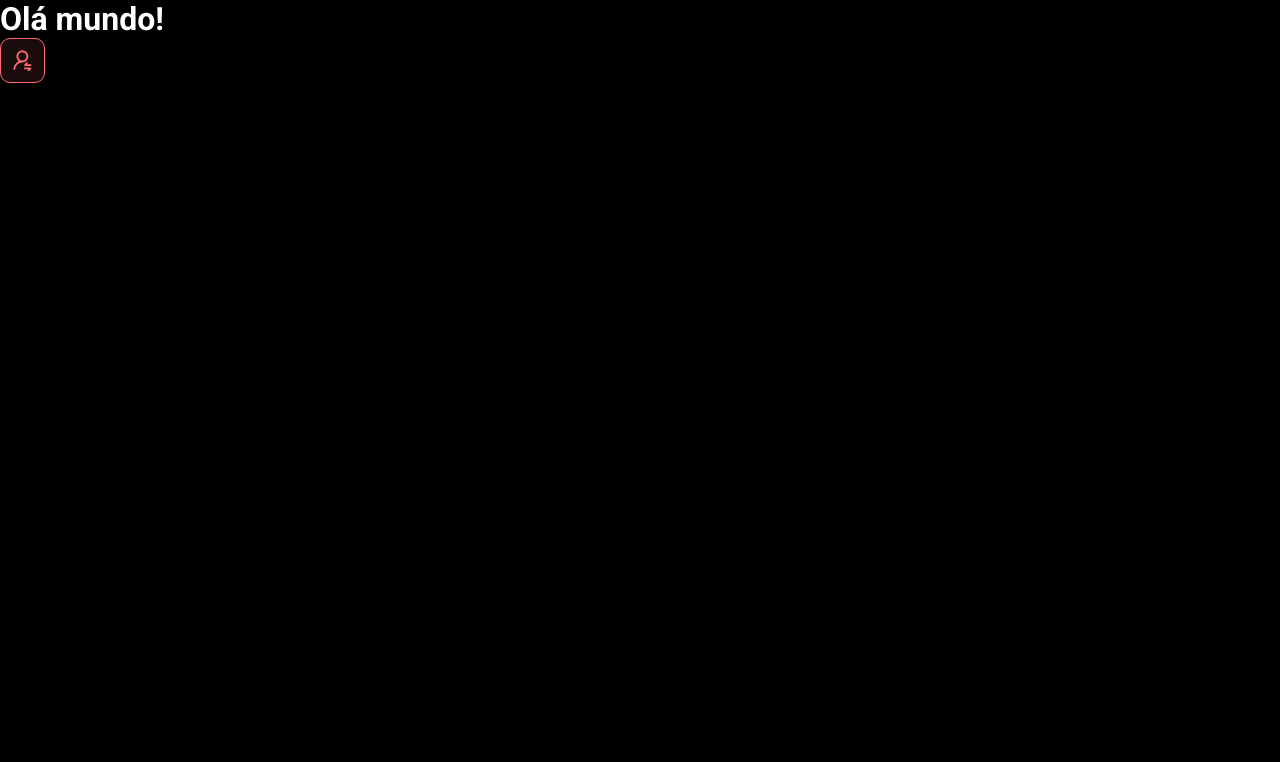
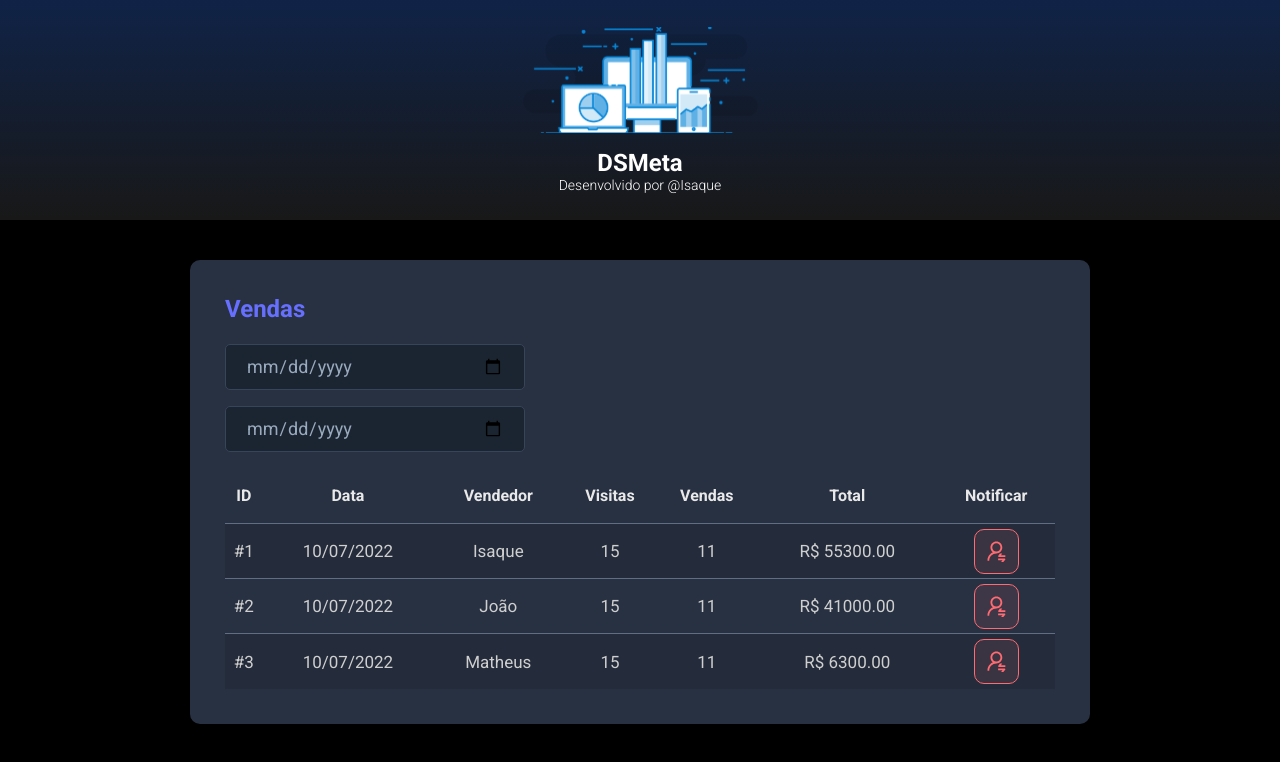
Before and after one commit to Zakeh1480/dsmeta, a React (Vite) app in the folder frontend/: page / in a window 1280 px wide. Shown: the top 762 px of the page. Built offline with nearby package versions, Linux system fonts and the light colour scheme.

Commit message:
Other component

```diff
--- a/frontend/src/App.tsx
+++ b/frontend/src/App.tsx
@@ -1,10 +1,18 @@
+import { Header } from "./components/Header";
 import { NotificationButton } from "./components/NotificationButton";
+import { SalesCard } from "./components/SalesCard";
 
 function App() {
-  return(
+  return (
     <>
-      <h1>Olá mundo!</h1>
-      <NotificationButton/>
+      <Header />
+      <main>
+        <section id="sales">
+          <div className="dsmeta-container">
+            <SalesCard />
+          </div>
+        </section>
+      </main>
     </>
   );
 }
--- /dev/null
+++ b/frontend/src/components/Header/index.tsx
@@ -0,0 +1,17 @@
+import logo from '../../assets/images/logo.svg';
+import './styles.css';
+
+export const Header = () => {
+    return(
+        <header>
+        <div className="dsmeta-logo-container">
+            <img src={logo} alt="logo-dsmeta"/>
+            <h1>DSMeta</h1>
+            <p>
+                Desenvolvido por
+                <a href="https://www.linkedin.com/in/isaque-cruz-dos-santos-040960205" target="_blank"> @Isaque</a>
+            </p>
+        </div>
+    </header>
+    );
+}
--- /dev/null
+++ b/frontend/src/components/Header/styles.css
@@ -0,0 +1,19 @@
+.dsmeta-logo-container {
+    display: flex;
+    flex-direction: column;
+    align-items: center;
+}
+
+.dsmeta-logo-container img {
+    width: 235px;
+}
+
+.dsmeta-logo-container h1 {
+    margin-top: 15px;
+    font-size: 24px;
+}
+
+.dsmeta-logo-container p {
+    font-size: 14px;
+    font-weight: 300;
+}
--- /dev/null
+++ b/frontend/src/components/SalesCard/index.tsx
@@ -0,0 +1,81 @@
+import { NotificationButton } from '../NotificationButton';
+import './styles.css';
+
+export const SalesCard = () => {
+    return (
+        <div className="dsmeta-card">
+            <h2>Vendas</h2>
+            <div>
+                <div>
+                    <div className="dsmeta-form-container">
+                        <input className="dsmeta-form-input" type="date" />
+                    </div>
+
+                    <div className="dsmeta-form-container">
+                        <input className="dsmeta-form-input" type="date" />
+                    </div>
+                </div>
+            </div>
+
+            <table className="dsmeta-sales-table">
+                <thead>
+                    <tr>
+                        <th className="show-992">ID</th>
+                        <th className="show-576">Data</th>
+                        <th>Vendedor</th>
+                        <th className="show-992">Visitas</th>
+                        <th className="show-992">Vendas</th>
+                        <th>Total</th>
+                        <th>Notificar</th>
+                    </tr>
+                </thead>
+
+                <tbody>
+                    <tr>
+                        <td className="show-992">#1</td>
+                        <td className="show-576">10/07/2022</td>
+                        <td>Isaque</td>
+                        <td className="show-992">15</td>
+                        <td className="show-992">11</td>
+                        <td>R$ 55300.00</td>
+                        <td>
+                            <div className="btn-notificacao-container">
+                            <div className="btn-notificacao-container">
+                                <NotificationButton />
+                            </div>
+                            </div>
+                        </td>
+                    </tr>
+                    <tr>
+                        <td className="show-992">#2</td>
+                        <td className="show-576">10/07/2022</td>
+                        <td>João</td>
+                        <td className="show-992">15</td>
+                        <td className="show-992">11</td>
+                        <td>R$ 41000.00</td>
+                        <td>
+                            <div className="btn-notificacao-container">
+                            <div className="btn-notificacao-container">
+                                <NotificationButton />
+                            </div>
+                            </div>
+                        </td>
+                    </tr>
+                    <tr>
+                        <td className="show-992">#3</td>
+                        <td className="show-576">10/07/2022</td>
+                        <td>Matheus</td>
+                        <td className="show-992">15</td>
+                        <td className="show-992">11</td>
+                        <td>R$ 6300.00</td>
+                        <td>
+                            <div className="btn-notificacao-container">
+                                <NotificationButton />
+                            </div>
+                        </td>
+                    </tr>
+                </tbody>
+            </table>
+        </div>
+    );
+}
--- /dev/null
+++ b/frontend/src/components/SalesCard/styles.css
@@ -0,0 +1,97 @@
+.dsmeta-card {
+    background-color: #283142;
+    border-radius: 10px;
+    padding: 30px 10px;
+}
+
+.dsmeta-card h2 {
+    color: #676FFF;
+    font-size: 24px;
+    margin-bottom: 20.84px;
+}
+
+.dsmeta-form-container {
+    margin-bottom: 16px;
+    max-width: 300px;
+}
+
+.dsmeta-form-input {
+    width: 100%;
+    height: 46px;
+    background-color: #1b2531;
+    border: 1px solid #384459;
+    border-radius: 5px;
+    color: #9AAABE;
+    padding: 0 20px;
+    font-size: 18px;
+}
+
+.dsmeta-sales-table {
+    width: 100%;
+    border-spacing: 0;
+    border-collapse: collapse;
+}
+
+.dsmeta-sales-table thead {
+    height: 56px;
+    font-size: 16px;
+    color: #E9E9E9;
+    font-weight: 700;
+}
+
+.dsmeta-sales-table tbody {
+    font-size: 14px;
+    font-weight: 400;
+    color: #CFCFCF;
+    text-align: center;
+}
+
+.dsmeta-sales-table tbody tr {
+    height: 74px;
+    border-top: 1px solid #5F6E82;
+}
+
+.dsmeta-sales-table tbody tr:nth-child(odd) {
+    background-color: #242C3B;
+}
+
+.dsmeta-sales-table tbody tr:hover>td {
+    background-color: #384459;
+}
+
+.btn-notificacao-container {
+    display: flex;
+    justify-content: center;
+}
+
+.show-576 {
+    display: none;
+}
+
+.show-992 {
+    display: none;
+}
+
+@media (min-width: 576px) {
+    .show-576 {
+        display: table-cell;
+    }
+
+    .dsmeta-card {
+        padding: 35px;
+    }
+
+    .dsmeta-sales-table tbody tr {
+        height: 55px;
+    }
+
+    .dsmeta-sales-table tbody {
+        font-size: 17px;
+    }
+}
+
+@media (min-width: 992px) {
+    .show-992 {
+        display: table-cell;
+    }
+}
--- a/frontend/src/index.css
+++ b/frontend/src/index.css
@@ -28,3 +28,13 @@ a:visited {
     color: unset;
     text-decoration: none;
 }
+
+.dsmeta-container {
+    width: 100%;
+    max-width: 900px;
+    margin: 0 auto;
+}
+
+#sales {
+    padding: 40px 10px;
+}
```
Also changed, not shown: frontend/src/assets/images/logo.svg (added).
